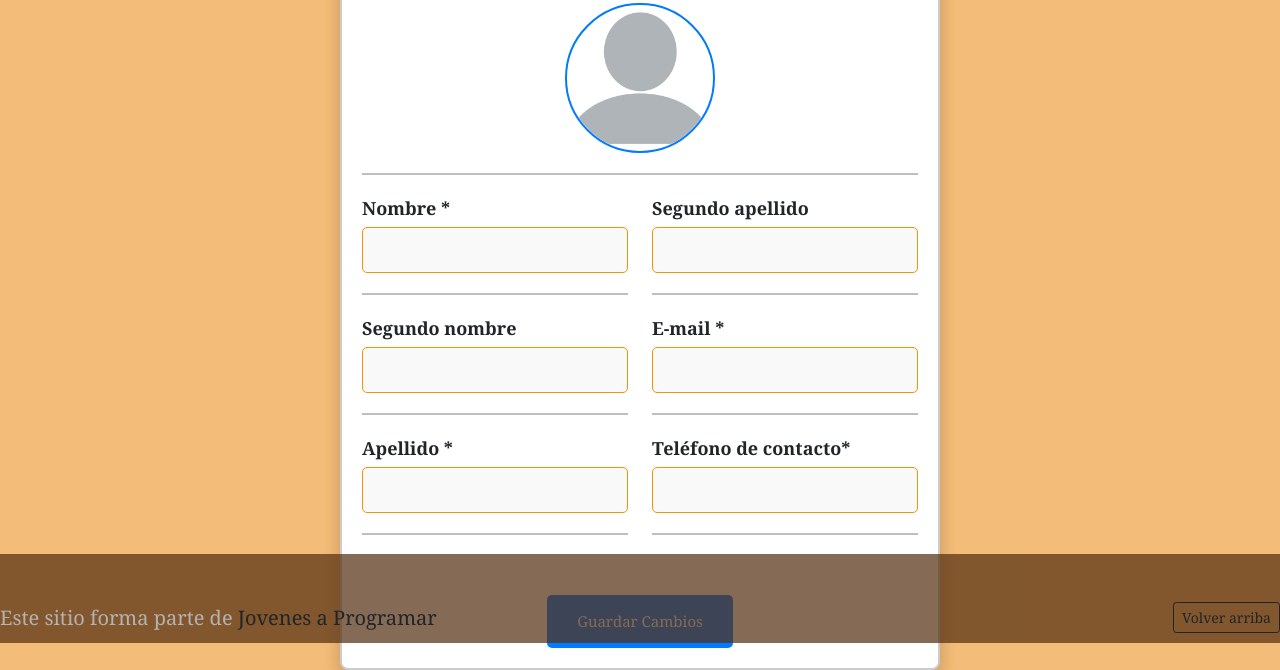
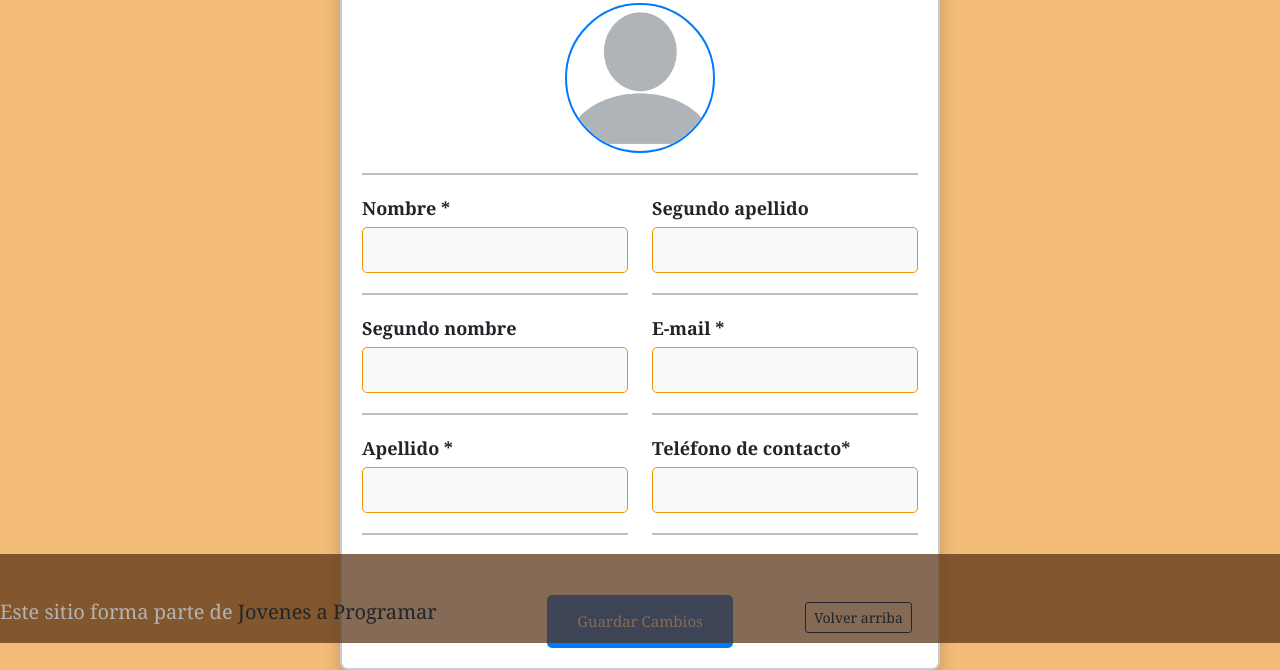
Before and after one commit to Nauus/Proyect-Final, a plain HTML site: page my-profile.html in a window 1280 px wide. Shown: the part 157-827 px from the top of the page. Drawn offline with nearby package versions, Linux system fonts and the light colour scheme; some packages are replaced by stand-ins of ours; a script that the page names is missing.

Commit message:
Dividiendo partes video entrega 7

```diff
--- a/my-profile.html
+++ b/my-profile.html
@@ -81,7 +81,7 @@
             </main>
     <footer class="text-muted footerProfile">
         <div class="container-footer">
-            <div class="d-flex justify-content-between align-items-center">
+            <div class="justify-content-between">
                 <p class="float-start mb-0">
                     Este sitio forma parte de <a href="https://jovenesaprogramar.edu.uy/" target="_blank" class="text-decoration-none text-dark">Jovenes a Programar</a>
                 </p>
```
Also changed, not shown: js/my-profile.js (+13 -0 lines).
